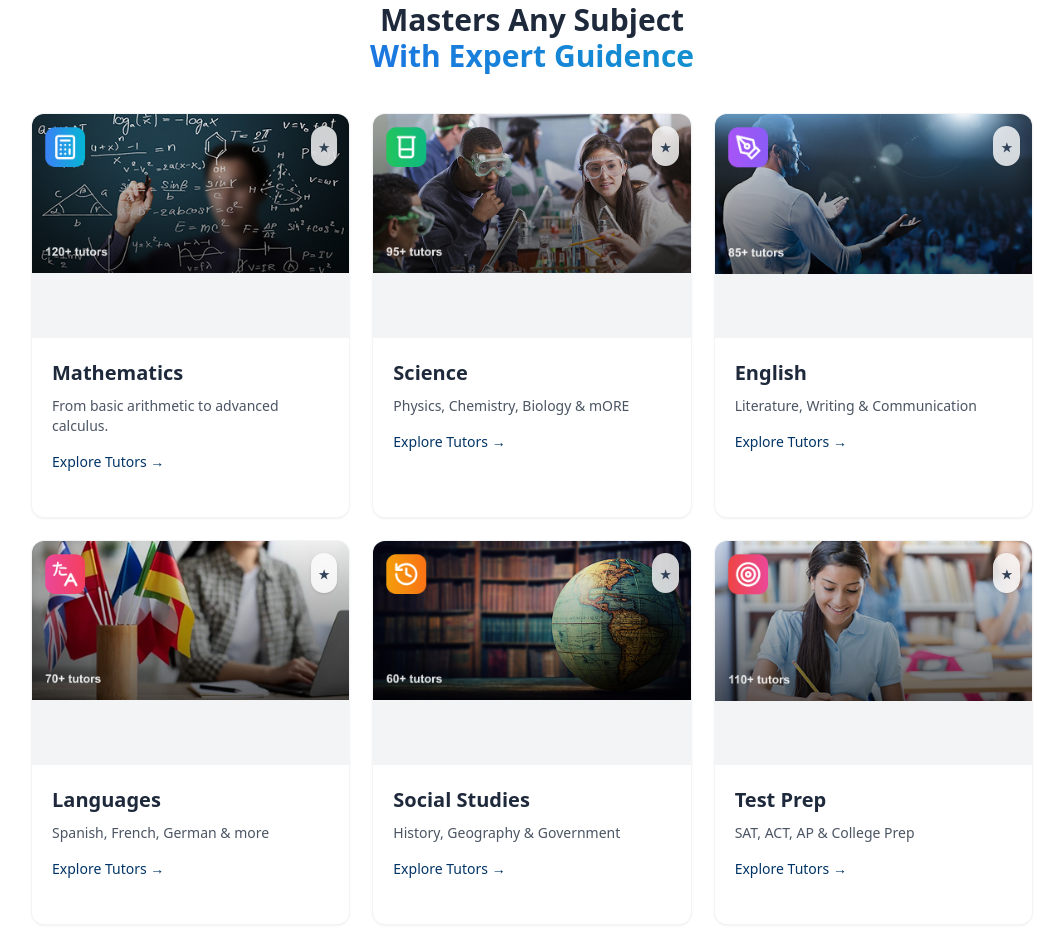
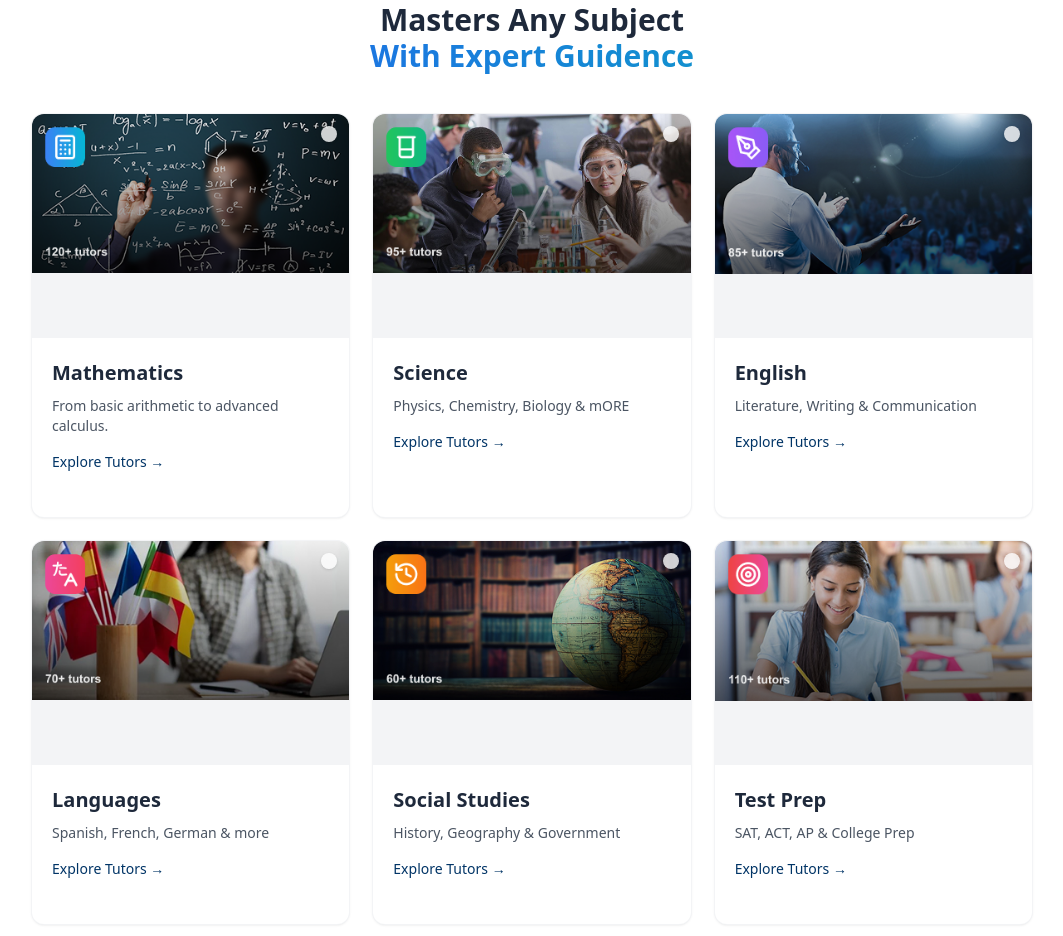
Before and after one commit to tushu003/learning-management-system, a Next.js app: page / in a window 1280 px wide. Shown: the part 2200-3136 px from the top of the page, without its empty margins (108-1171 px from the left). Built offline with nearby package versions, Linux system fonts and the light colour scheme.

Commit message:
apdated services section

```diff
--- a/src/components/courses/CoursesCard.tsx
+++ b/src/components/courses/CoursesCard.tsx
@@ -22,9 +22,7 @@
           className="object-cover"
 
         />
-        {/* small top-right decorative badge (optional) */}
         <div className="absolute top-3 right-3 bg-white/80 backdrop-blur rounded-full p-2 shadow-sm">
-          <span className="text-xs font-semibold text-slate-700">★</span>
         </div>
       </div>
 
```
